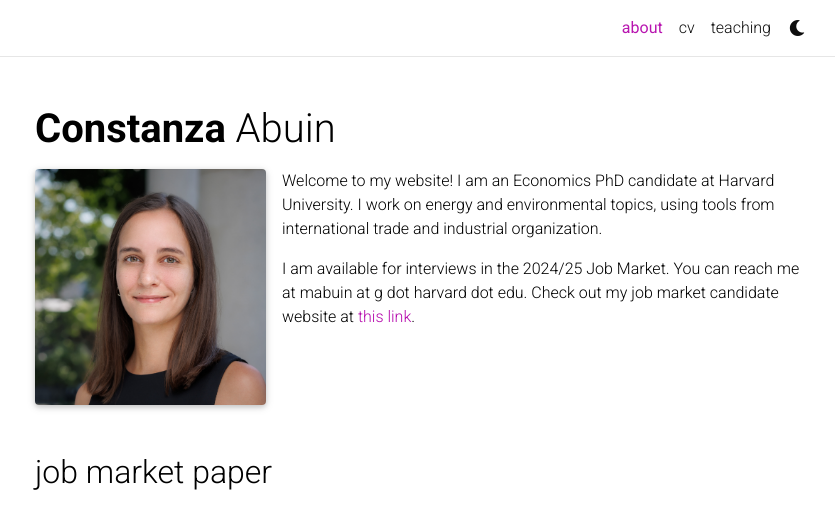
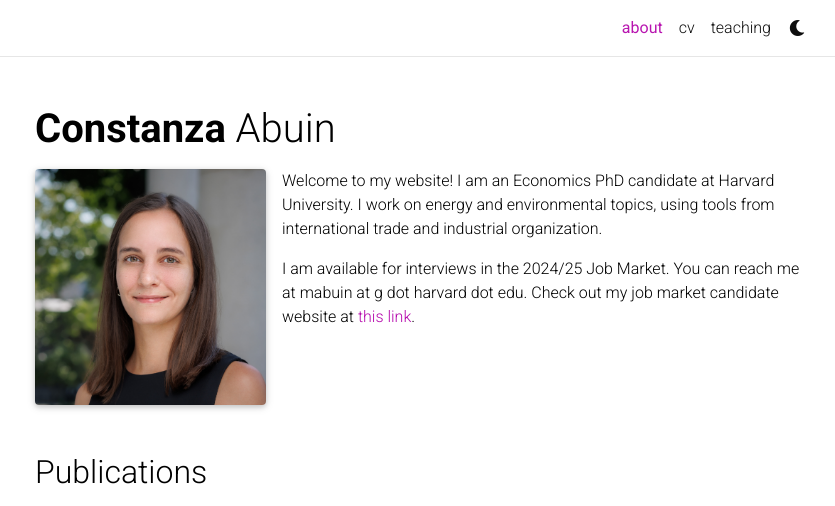
Before and after one commit to carreradesouza/carreradesouza.github.io, a Jekyll site: the page built from _pages/about.md, in a window 1280 px wide and 1050 px high. Shown: the top 506 px of the window, without its empty margins (220-1055 px from the left). Built offline with Jekyll 4.4.1, drawn with Linux system fonts in a browser that asks for light colours; comment, search, counter and statistics services are not loaded; a style sheet for code colours, icons or effects is not loaded; some of the changed text lies outside the part shown; grey boxes are pictures that could not be loaded.

Commit message:
Update selected_papers.html

```diff
--- a/_includes/selected_papers.html
+++ b/_includes/selected_papers.html
@@ -1,10 +1,15 @@
 
           <div class="publications">
-            <h2>job market paper</h2>
-            {% bibliography -f papers -q @*[abbr=jmp] %}
+            <h2>Publications</h2>
+            {% bibliography -f papers -q @*[abbr=publications] %}
           </div>
 
           <div class="publications">
-            <h2>work in progress</h2>
+            <h2>Working papers</h2>
+            {% bibliography -f papers -q @*[abbr=workingpapers] %}
+          </div>
+
+          <div class="publications">
+            <h2>Work in progress</h2>
             {% bibliography -f papers -q @*[type=work_in_progress] %}
           </div>
```
